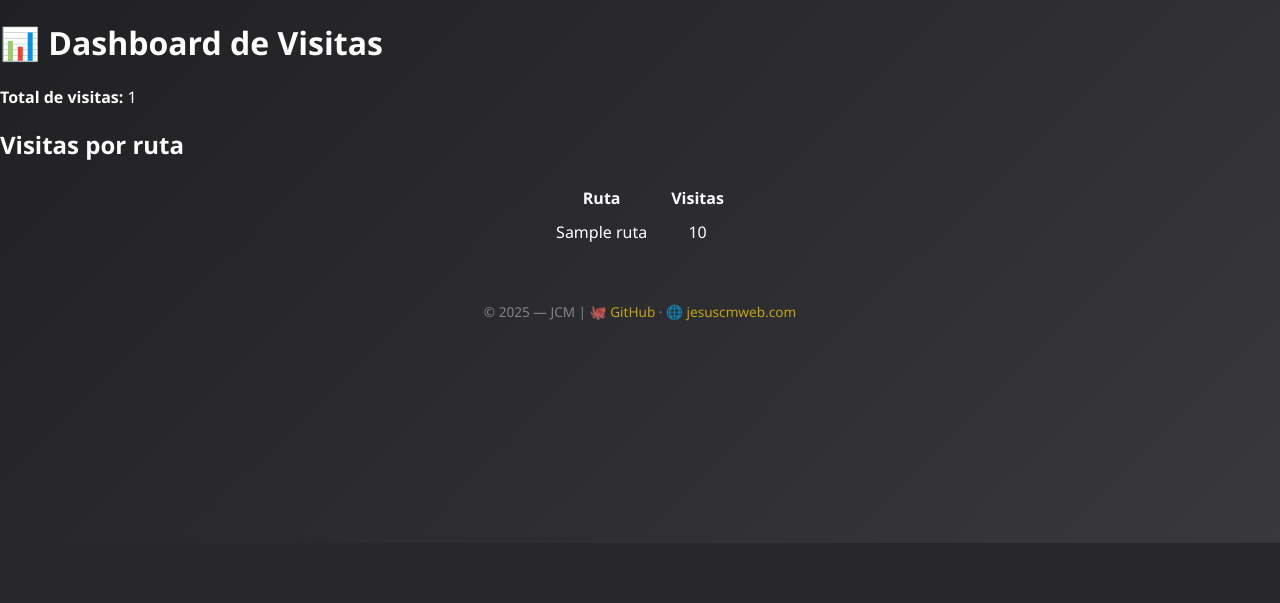
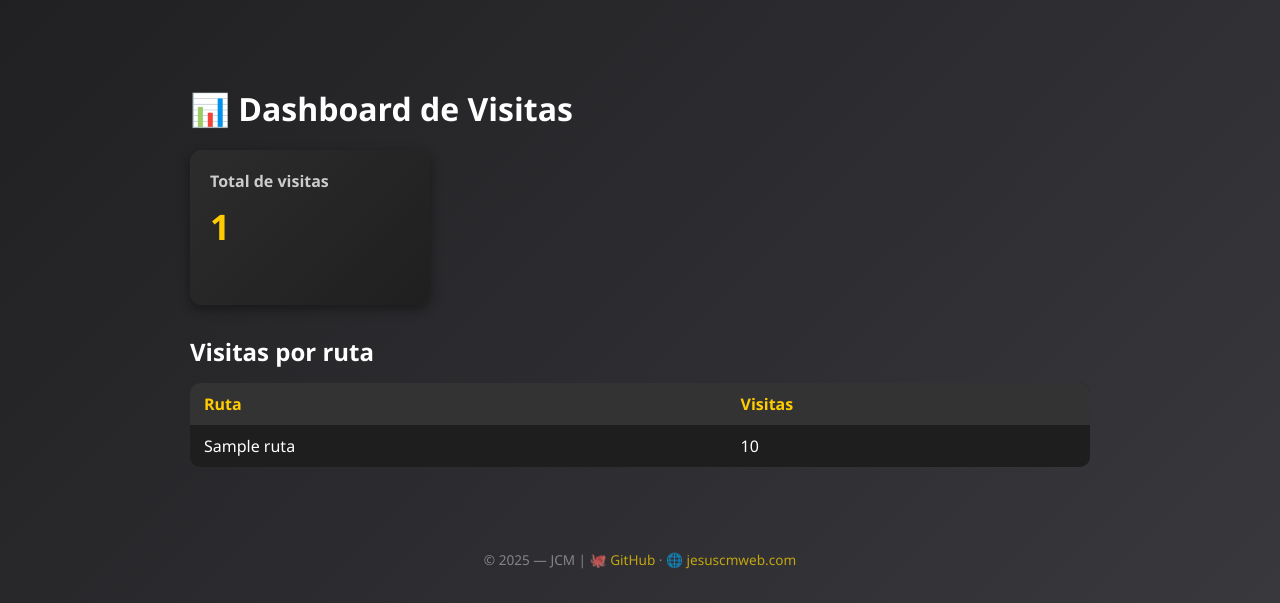
Before and after one commit to jcm201080/juegosJCM, a Python web app: template templates/admin/dashboard.html in a window 1280 px wide. Shown: the part 257-860 px from the top of the page. Before the commit the page ends 800 px from the top, so only its background shows below. Run offline with Jinja, Linux system fonts and the light colour scheme; the template is opened without the code that fills it: most values are stand-ins (such as "Sample title", 1, 10 or a date in 2020); some libraries are stand-ins or nearby versions.

Commit message:
Dashboard admin con estilos y control de visitas

```diff
--- a/routes/admin_routes.py
+++ b/routes/admin_routes.py
@@ -1,9 +1,13 @@
 from flask import Blueprint, render_template
 from db import get_connection
+
+from routes.auth_routes import admin_required
+
 
 admin_bp = Blueprint("admin", __name__, url_prefix="/admin")
 
 @admin_bp.route("/dashboard")
+@admin_required
 def dashboard():
     conn = get_connection()
     cur = conn.cursor()
--- /dev/null
+++ b/static/css/admin.css
@@ -0,0 +1,82 @@
+/* =========================
+   ADMIN DASHBOARD
+   ========================= */
+
+.admin-dashboard {
+    max-width: 900px;
+    margin: 40px auto;
+    padding: 20px;
+    color: #fff;
+}
+
+.admin-dashboard h1 {
+    margin-bottom: 20px;
+    font-size: 2rem;
+}
+
+.admin-dashboard h2 {
+    margin: 30px 0 10px;
+}
+
+/* ===== Cards ===== */
+
+.stats-cards {
+    display: flex;
+    gap: 20px;
+    flex-wrap: wrap;
+}
+
+.stat-card {
+    background: linear-gradient(135deg, #2c2c2c, #1f1f1f);
+    border-radius: 12px;
+    padding: 20px;
+    min-width: 200px;
+    box-shadow: 0 4px 12px rgba(0,0,0,0.4);
+}
+
+.stat-card h3 {
+    margin: 0;
+    font-size: 1rem;
+    color: #ccc;
+}
+
+.stat-number {
+    font-size: 2.2rem;
+    font-weight: bold;
+    color: #ffcc00;
+    margin-top: 10px;
+}
+
+/* ===== Tabla ===== */
+
+.visits-table {
+    width: 100%;
+    border-collapse: collapse;
+    margin-top: 15px;
+    background: #1e1e1e;
+    border-radius: 10px;
+    overflow: hidden;
+}
+
+.visits-table thead {
+    background: #333;
+}
+
+.visits-table th,
+.visits-table td {
+    padding: 10px 14px;
+    text-align: left;
+}
+
+.visits-table th {
+    font-weight: 600;
+    color: #ffcc00;
+}
+
+.visits-table tbody tr:nth-child(even) {
+    background: #262626;
+}
+
+.visits-table tbody tr:hover {
+    background: #333;
+}
--- a/templates/admin/dashboard.html
+++ b/templates/admin/dashboard.html
@@ -1,26 +1,39 @@
 {% extends "base.html" %}
 
-{% block title %}📊 Dashboard Admin{% endblock %}
+{% block extra_css %}
+<link rel="stylesheet" href="{{ url_for('static', filename='css/admin.css') }}">
+{% endblock %}
 
 {% block content %}
-<div class="game-container">
+<section class="admin-dashboard">
+
     <h1>📊 Dashboard de Visitas</h1>
 
-    <p><strong>Total de visitas:</strong> {{ total_visitas }}</p>
+    <div class="stats-cards">
+        <div class="stat-card">
+            <h3>Total de visitas</h3>
+            <p class="stat-number">{{ total_visitas }}</p>
+        </div>
+    </div>
 
     <h2>Visitas por ruta</h2>
 
-    <table style="margin: 0 auto; border-collapse: collapse;">
+    <table class="visits-table">
+        <thead>
             <tr>
-            <th style="padding: 6px 12px;">Ruta</th>
-            <th style="padding: 6px 12px;">Visitas</th>
+                <th>Ruta</th>
+                <th>Visitas</th>
             </tr>
+        </thead>
+        <tbody>
             {% for ruta, total in visitas_por_ruta %}
                 <tr>
-            <td style="padding: 6px 12px;">{{ ruta }}</td>
-            <td style="padding: 6px 12px; text-align: center;">{{ total }}</td>
+                    <td>{{ ruta }}</td>
+                    <td>{{ total }}</td>
                 </tr>
             {% endfor %}
+        </tbody>
     </table>
-</div>
+
+</section>
 {% endblock %}
```
Also changed, not shown: routes/auth_routes.py (+20 -1 lines), routes/main_routes.py (+18 -1 lines), templates/home.html (+10 -0 lines), utils/visitas.py (+10 -8 lines). Lines whose indentation alone changed are shown as unchanged.
